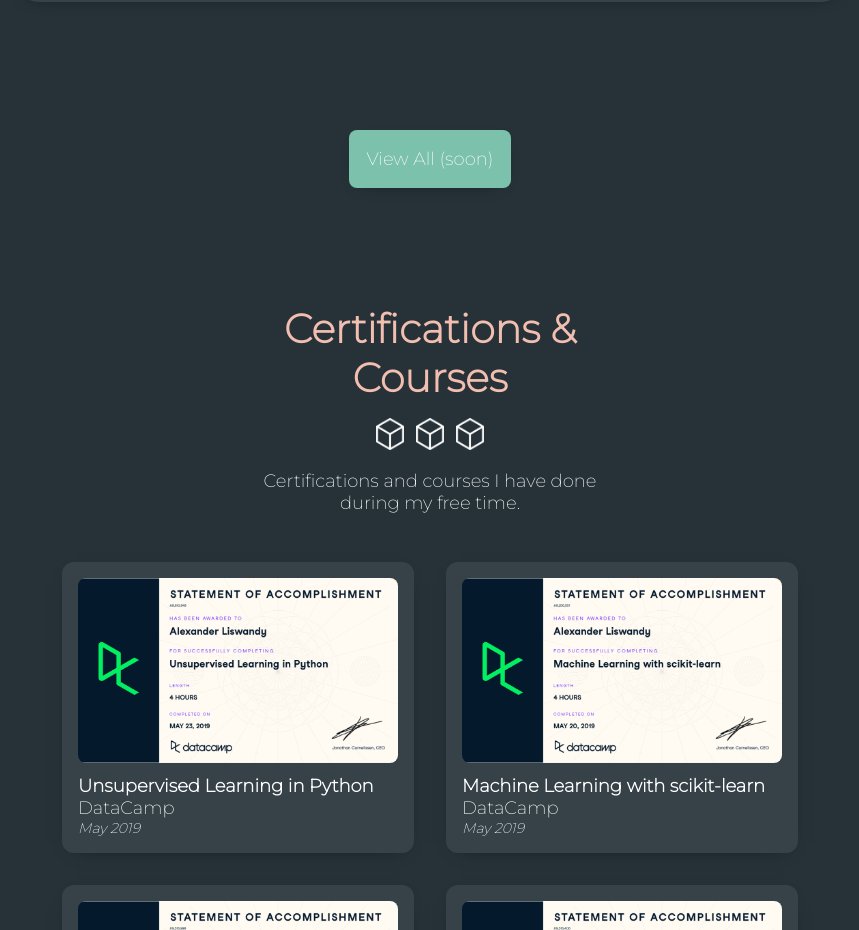
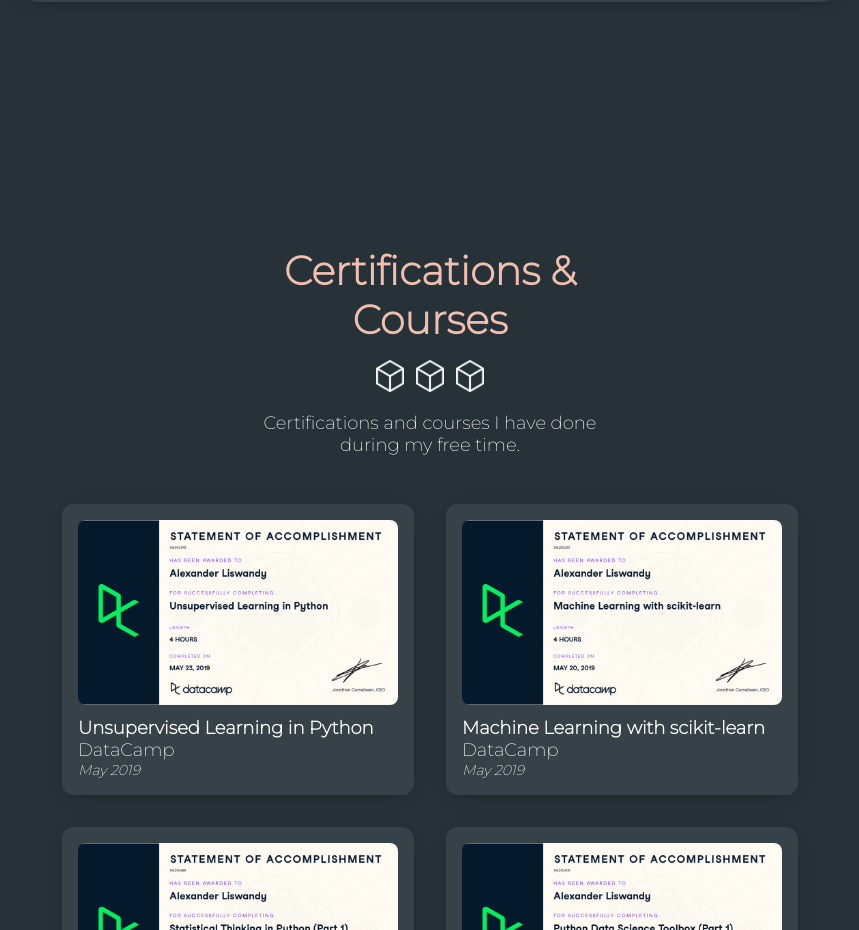
Before and after one commit to Airiinnn/lis, a React (Create React App) app: page / in a window 1280 px wide. Shown: the part 3707-4637 px from the top of the page, without its empty margins (210-1069 px from the left). Built offline with nearby package versions, Linux system fonts and the light colour scheme.

Commit message:
Updated resume. Temporarily disabled projects full page.

```diff
--- a/src/components/pages/Home/About.js
+++ b/src/components/pages/Home/About.js
@@ -125,6 +125,8 @@
         let index = 0;
         let charIndex = 0;
 
+        document.getElementById("roles").innerHTML = "";
+
         function typing() {
             if (index === items.length) { // loop back
                 index = 0;
--- a/src/components/pages/Home/Projects.js
+++ b/src/components/pages/Home/Projects.js
@@ -47,13 +47,13 @@
                     ))}
                 </div>
 
-                <div id="view-more" className={inView ? "projects-header-1" : "projects-header-0"}>
-                    <Link to="/projects">
-                        <div id="view-more-button">
-                            <p>View All (soon)</p>
-                        </div>
-                    </Link>
-                </div>
+                {/*<div id="view-more" className={inView ? "projects-header-1" : "projects-header-0"}>*/}
+                {/*    <Link to="/projects">*/}
+                {/*        <div id="view-more-button">*/}
+                {/*            <p>View All (soon)</p>*/}
+                {/*        </div>*/}
+                {/*    </Link>*/}
+                {/*</div>*/}
             </div>
         </section>
     );
--- a/src/components/pages/ProjectsFull/ProjectsFull.js
+++ b/src/components/pages/ProjectsFull/ProjectsFull.js
@@ -26,7 +26,8 @@
                     <p className="remark center">Serving Full-Time National Service in 2021 & 2022, hence the lack of projects.</p>
                 </div>
 
-                <table id="projectsfull-list" className={inView ? "projectsfull-slide-1" : "projectsfull-slide-0"}>
+                {/*<table id="projectsfull-list" className={inView ? "projectsfull-slide-1" : "projectsfull-slide-0"}>*/}
+                <table id="projectsfull-list">
                     <thead>
                         <tr>
                             <th>Year</th>
--- a/src/styles/style.css
+++ b/src/styles/style.css
@@ -16,7 +16,16 @@
     scroll-behavior: smooth;
 }
 
+.root {
+    height: 100%;
+}
+
+html {
+    height: 100%;
+}
+
 body {
+    height: 100%;
     background-color: var(--black);
 }
 
```
Also changed, not shown: 1 other file (tests, documents, lock files or other folders).
